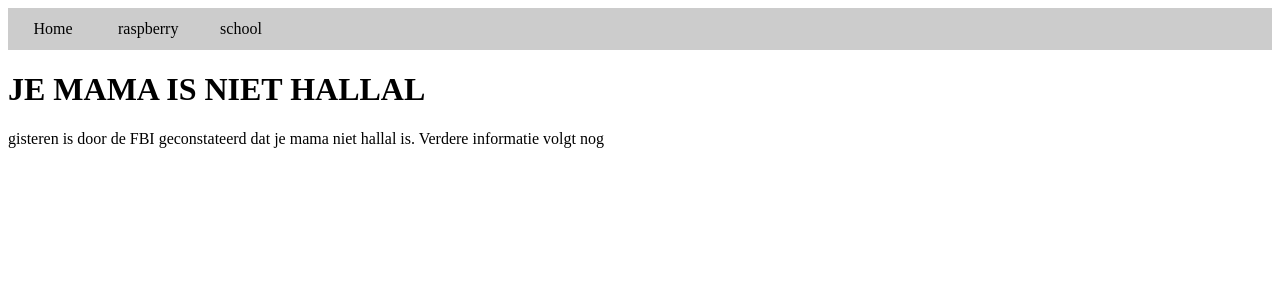
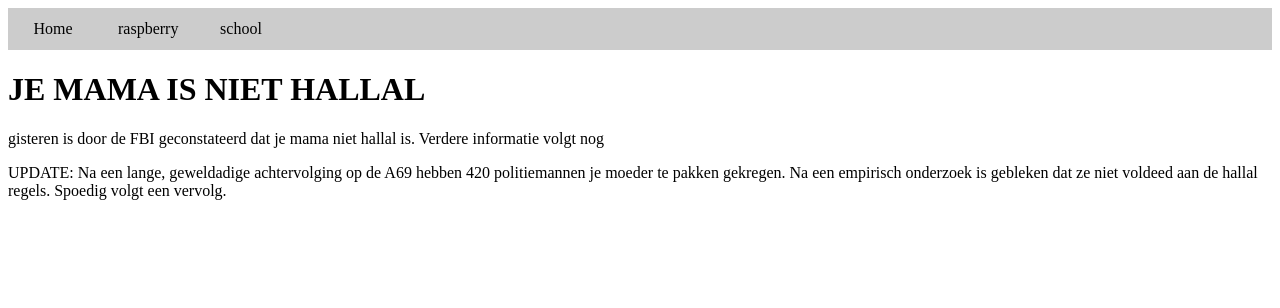
Before and after one commit to Derplex/Raspberrypi-website, a PHP site: page / in a window 1280 px wide. Shown: the top 308 px of the page. Run offline with PHP 8.4, Linux system fonts and the light colour scheme.

Commit message:
Update index.php

```diff
--- a/index.php
+++ b/index.php
@@ -26,4 +26,6 @@
 
   <h1>JE MAMA IS NIET HALLAL</h1>
   <p>gisteren is door de FBI geconstateerd dat je mama niet hallal is. Verdere informatie volgt nog</p>
+  <p>UPDATE: Na een lange, geweldadige achtervolging op de A69 hebben 420 politiemannen je moeder te pakken gekregen. Na een empirisch
+    onderzoek is gebleken dat ze niet voldeed aan de hallal regels. Spoedig volgt een vervolg.</p>
 </body>
```
